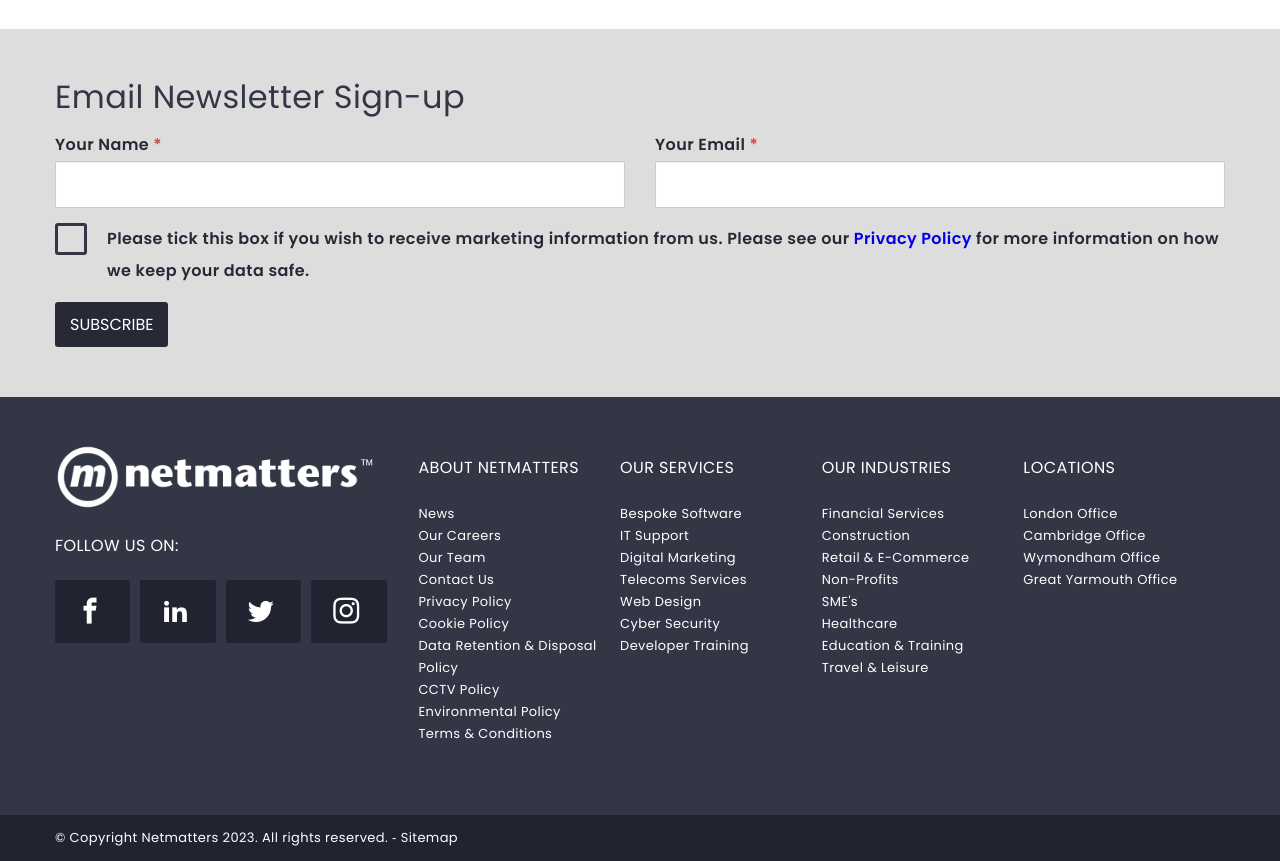
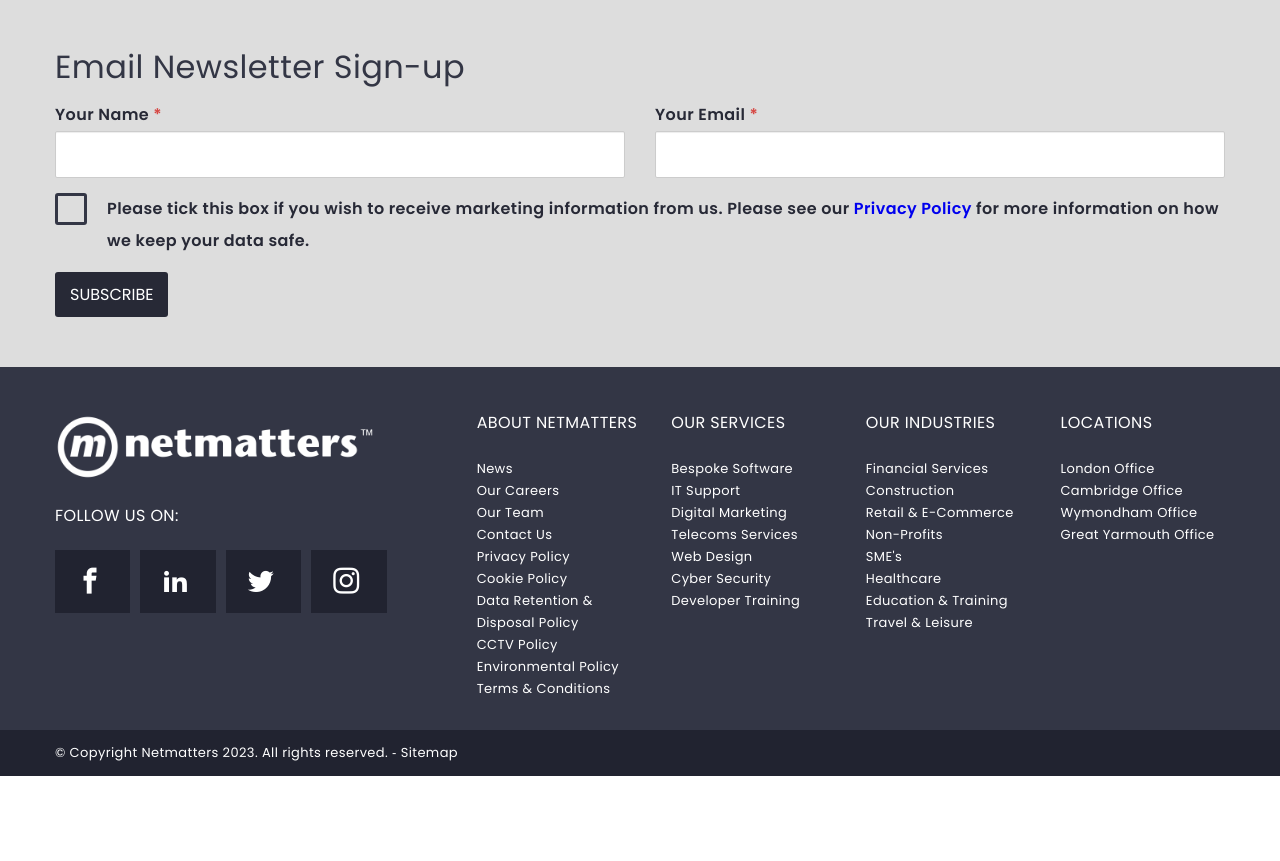
Before and after one commit to GeoffSG/netmatters-study, a PHP site: page / in a window 1280 px wide. Shown: the part 3269-4130 px from the top of the page. After the commit the page ends 4045 px from the top, so only its background shows below. Run offline with PHP 8.4, Linux system fonts and the light colour scheme; some web fonts are replaced.

Commit message:
Adjusted footer to be more accurate
+ Added spacing between the social media side and the site-links side
+ Added a 1024 breakpoint for the site links to spread all 4 columns at this point
+ Added a gap between the link columns

```diff
--- a/css/application.css
+++ b/css/application.css
@@ -2146,6 +2146,14 @@
     display: none !important;
   }
 }
+.hidden-1024 {
+  display: inherit !important;
+}
+@media (min-width: 1024px) {
+  .hidden-1024 {
+    display: none !important;
+  }
+}
 .hidden-xl {
   display: inherit !important;
 }
@@ -2184,6 +2192,14 @@
 }
 @media (min-width: 990px) {
   .appear-lg {
+    display: inherit !important;
+  }
+}
+.appear-1024 {
+  display: none !important;
+}
+@media (min-width: 1024px) {
+  .appear-1024 {
     display: inherit !important;
   }
 }
@@ -2323,9 +2339,6 @@
 }
 .grid-4:first-child, .grid-3:first-child, .grid-2:first-child {
   padding-bottom: 15px;
-}
-.grid-4:last-child, .grid-3:last-child, .grid-2:last-child {
-  padding-top: 15px;
 }
 
 .grid .grid-item {
@@ -2537,10 +2550,13 @@
   .footer .footer-content {
     display: flex;
     justify-content: space-between;
+    gap: 80px;
   }
 }
-.footer .footer-content .grid-4 {
-  gap: 0;
+@media (min-width: 1024px) {
+  .footer .footer-content .grid-4 {
+    grid-template-columns: repeat(4, 1fr);
+  }
 }
 .footer .logo {
   width: 250px;
@@ -2551,7 +2567,7 @@
   }
 }
 .footer .social-media-section {
-  width: 400px;
+  display: flex;
 }
 .footer .social-media-section .social-media {
   display: flex;
@@ -2573,9 +2589,6 @@
 }
 .footer .company-info h4 {
   margin-top: 24px;
-}
-.footer .site-links {
-  margin-bottom: 40px;
 }
 .footer .site-links div {
   margin-bottom: 30px;
@@ -3319,6 +3332,7 @@
   padding: 12px 22px 16px;
   margin-right: 10px;
   margin-bottom: 10px;
+  border-radius: 0;
   background-color: #212330;
   font-size: 26px;
 }
@@ -3334,6 +3348,7 @@
   padding: 12px 22px 16px;
   margin-right: 10px;
   margin-bottom: 10px;
+  border-radius: 0;
   background-color: #212330;
   font-size: 26px;
 }
@@ -3349,6 +3364,7 @@
   padding: 12px 22px 16px;
   margin-right: 10px;
   margin-bottom: 10px;
+  border-radius: 0;
   background-color: #212330;
   font-size: 26px;
 }
@@ -3364,6 +3380,7 @@
   padding: 12px 22px 16px;
   margin-right: 10px;
   margin-bottom: 10px;
+  border-radius: 0;
   background-color: #212330;
   font-size: 26px;
 }
--- a/scss/components/_button.scss
+++ b/scss/components/_button.scss
@@ -141,6 +141,7 @@
                 padding: 12px 22px 16px;
                 margin-right: 10px;
                 margin-bottom: 10px;
+                border-radius: 0;
                 background-color: $grey-xd;
                 font-size: 26px;
                 &:hover {
--- a/scss/layout/_footer.scss
+++ b/scss/layout/_footer.scss
@@ -7,9 +7,12 @@
         @include mq('xl') {
             display: flex;
             justify-content: space-between;
+            gap: 80px;
         }
-        .grid-4 {
-            gap: 0;
+        @include mq('1024'){
+            .grid-4 {
+                grid-template-columns: repeat(4, 1fr);
+            }
         }
     }
 
@@ -20,7 +23,7 @@
         }
     }
     .social-media-section {
-        width: 400px;
+        display: flex;
         .social-media {
             display: flex;
             width: auto;
@@ -45,16 +48,10 @@
         & h4 {
             margin-top: 24px;
         }
-        // margin-bottom: 30px;
     }
 
     .site-links{
-        // display: grid;
-        // grid-template-columns: repeat(4, 1fr);
-        margin-bottom: 40px;
-
         div {
-            // padding: 0 15px;
             margin-bottom: 30px;
         }
 
--- a/scss/layout/_grid.scss
+++ b/scss/layout/_grid.scss
@@ -5,10 +5,6 @@
 
     &:first-child {
         padding-bottom: 15px;
-    }
-
-    &:last-child {
-        padding-top: 15px;
     }
 }
 
--- a/scss/utilities/_mediaqueries.scss
+++ b/scss/utilities/_mediaqueries.scss
@@ -3,6 +3,7 @@
   '480': 480px,
   'md': 768px,
   'lg': 990px,
+  '1024':1024px,
   'xl': 1260px
 );
 
@@ -33,6 +34,11 @@
 			@content;
 		}
 	}
+	@else if $break == "1024" {
+		@media (min-width: (get-breakpoint($break))) {
+			@content;
+		}
+	}
 	@else if $break == "xl" {
 		@media (min-width: (get-breakpoint($break))) {
 			@content;
```
Also changed, not shown: 1 other file.
